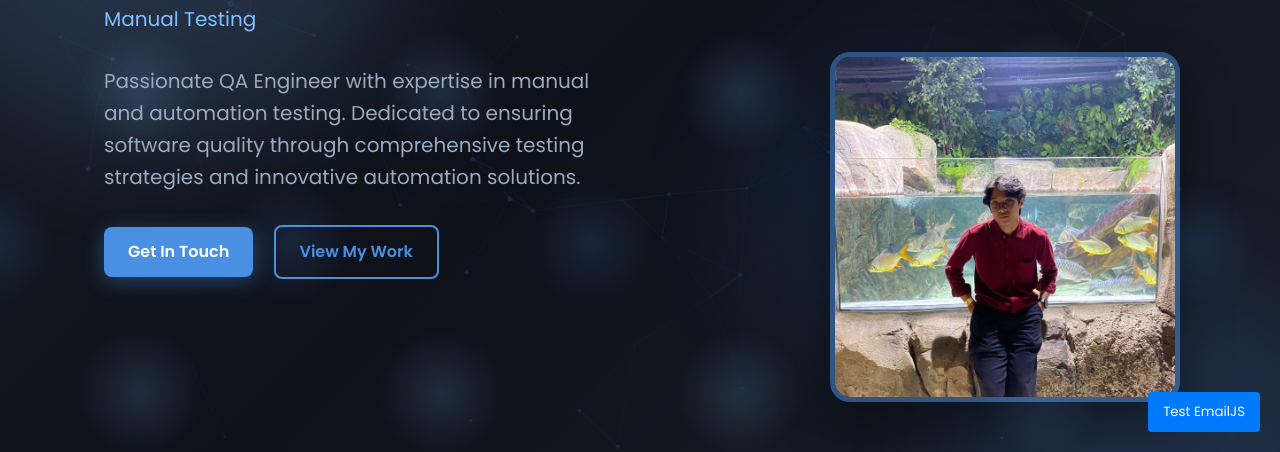
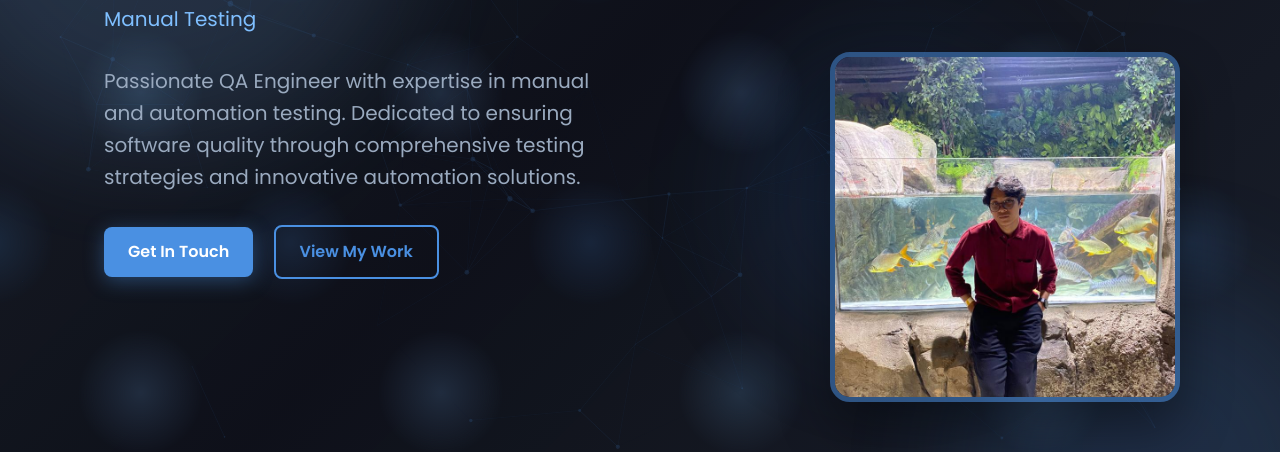
Before and after one commit to farichin77/portofolio-qa, a website: page index.html in a window 1280 px wide. Shown: the part 348-800 px from the top of the page. Drawn offline with nearby package versions, Linux system fonts and the light colour scheme.

Commit message:
Menghapus tombol test EmailJS dan membersihkan kode yang tidak digunakan

```diff
--- a/index.html
+++ b/index.html
@@ -378,23 +378,5 @@
     });
   </script>
   <script src="./js/script.js"></script>
-  <style>
-    #test-emailjs {
-      position: fixed;
-      bottom: 20px;
-      right: 20px;
-      padding: 10px 15px;
-      background-color: #007bff;
-      color: white;
-      border: none;
-      border-radius: 4px;
-      cursor: pointer;
-      z-index: 1000;
-    }
-    #test-emailjs:hover {
-      background-color: #0056b3;
-    }
-  </style>
-  <button id="test-emailjs" onclick="testEmailJS()">Test EmailJS</button>
 </body>
 </html>
```
